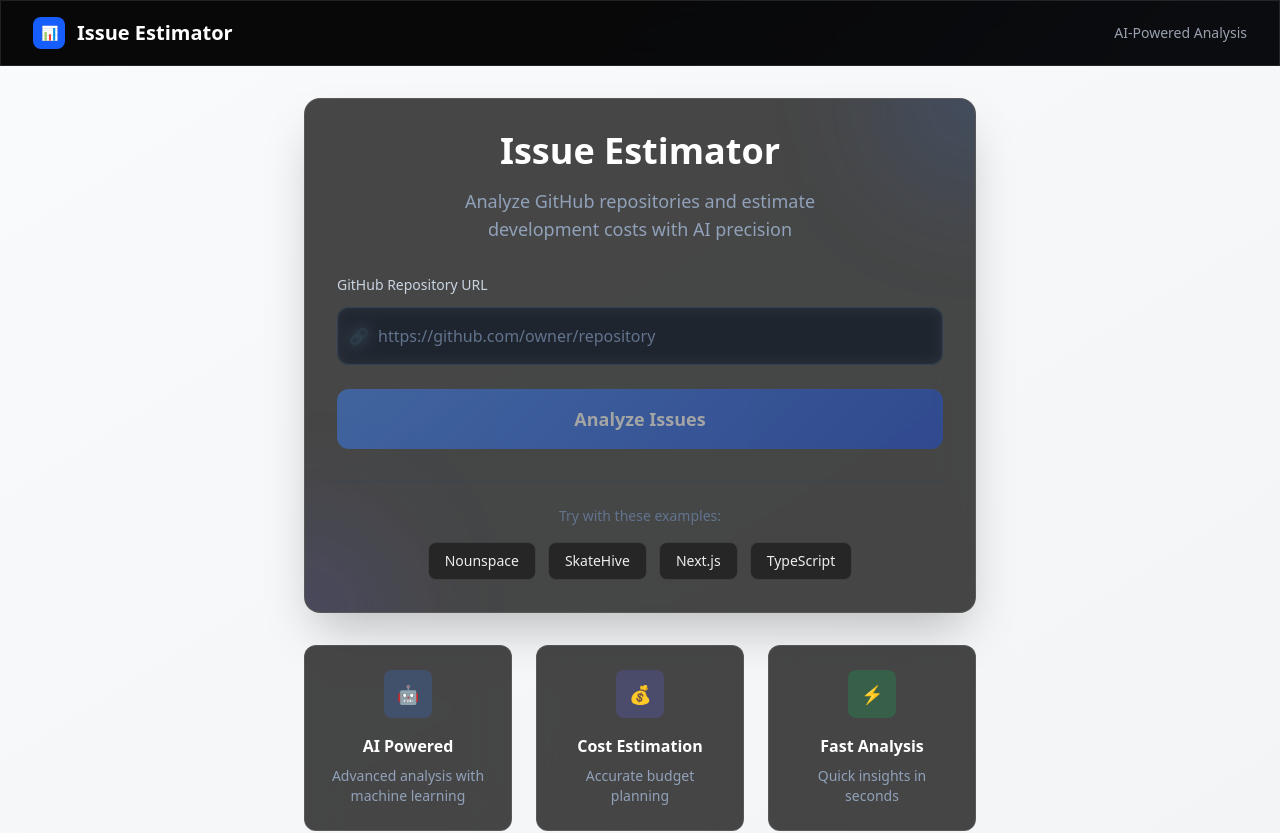
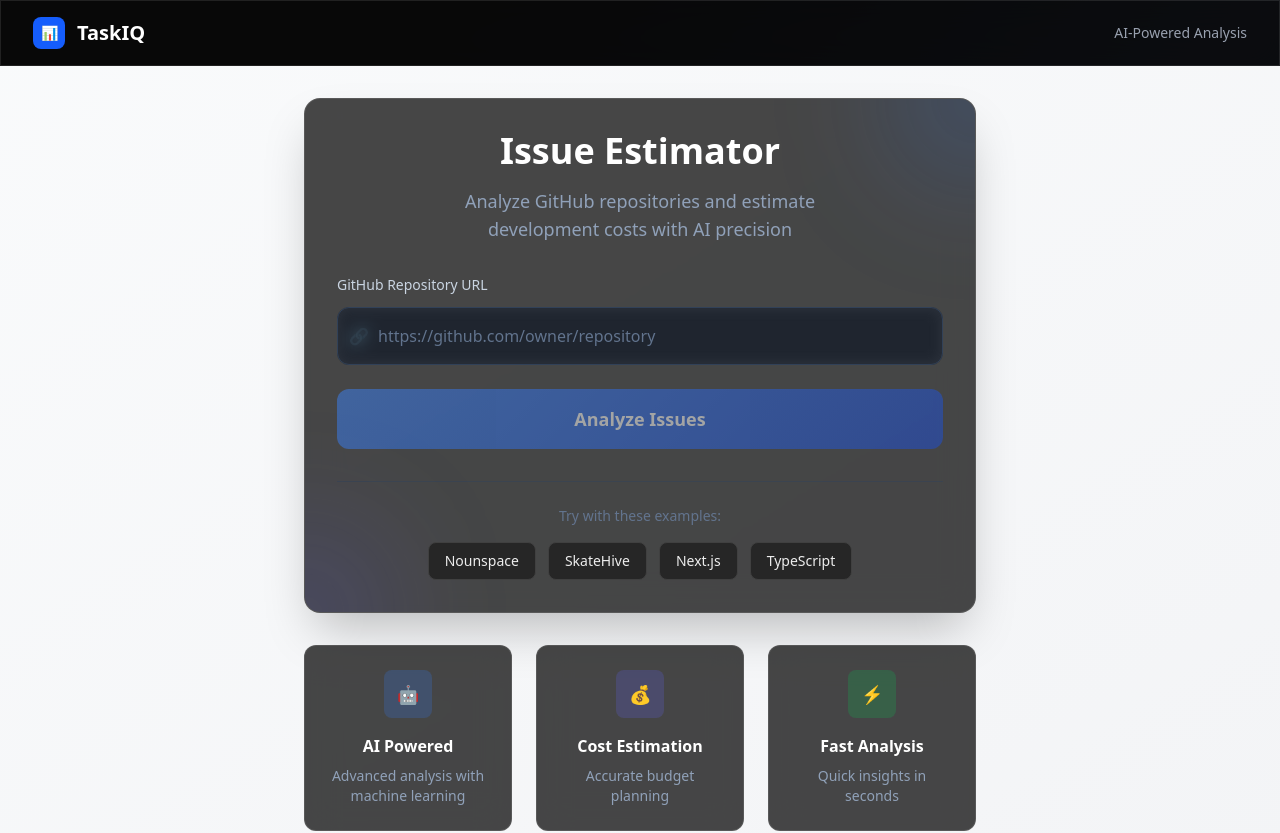
Before and after one commit to rferrari/TaskIQ, a Next.js app: page / in a window 1280 px wide. Shown: the top 833 px of the page. Built offline with nearby package versions, Linux system fonts and the light colour scheme.

Commit message:
chore: name update

```diff
--- a/src/app/layout.tsx
+++ b/src/app/layout.tsx
@@ -2,7 +2,7 @@
 import './globals.css';
 
 export const metadata: Metadata = {
-  title: 'Issue Estimator - AI-Powered GitHub Analysis',
+  title: 'TaskIQ - AI-Powered GitHub Analysis',
   description: 'Transform GitHub issues into actionable tasks with AI-powered cost estimation',
 };
 
@@ -23,7 +23,7 @@
                   <div className="w-8 h-8 rounded-lg bg-blue-600 flex items-center justify-center">
                     <span className="text-white font-bold text-sm">📊</span>
                   </div>
-                  <h1 className="text-xl font-bold text-white">Issue Estimator</h1>
+                  <h1 className="text-xl font-bold text-white">TaskIQ</h1>
                 </div>
                 <div className="text-gray-400 text-sm">
                   AI-Powered Analysis
```
